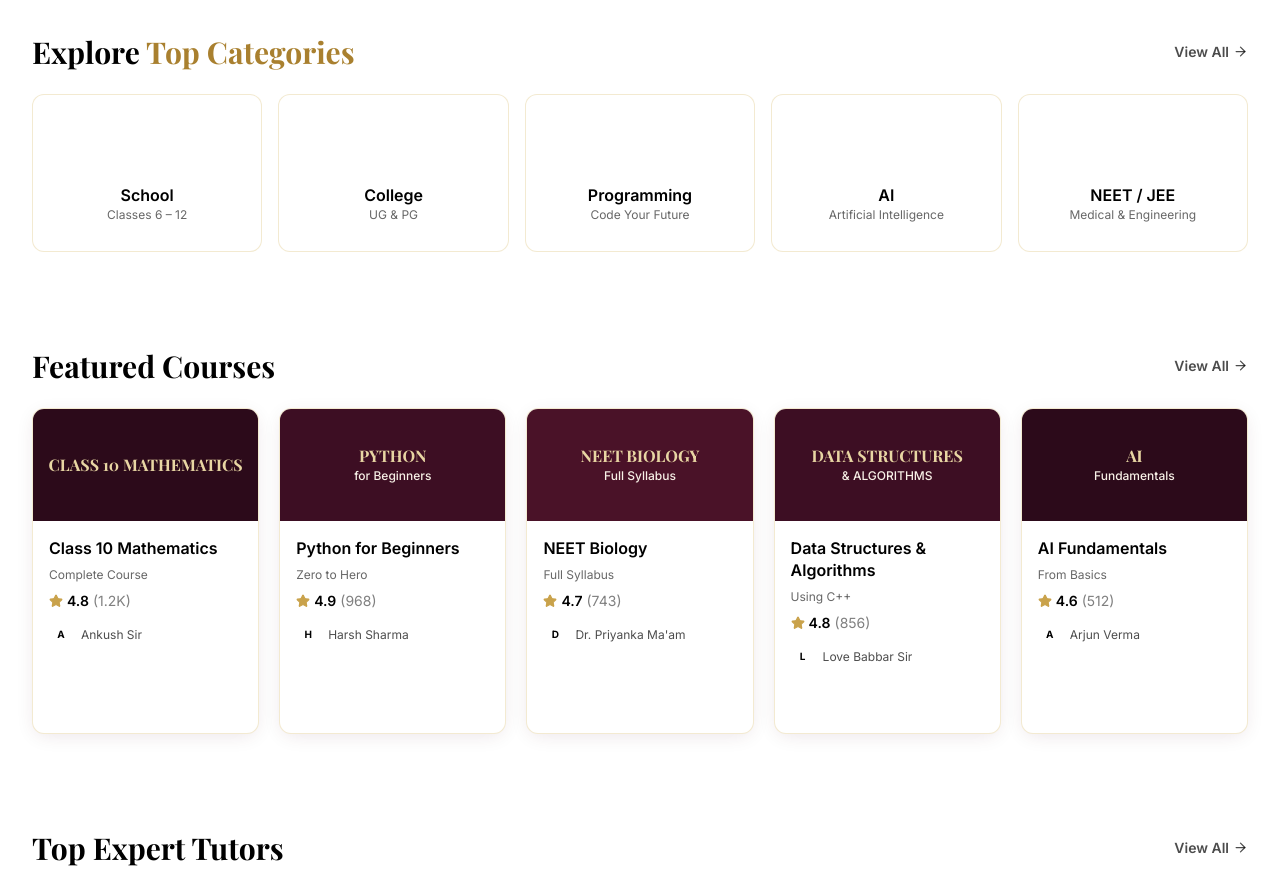
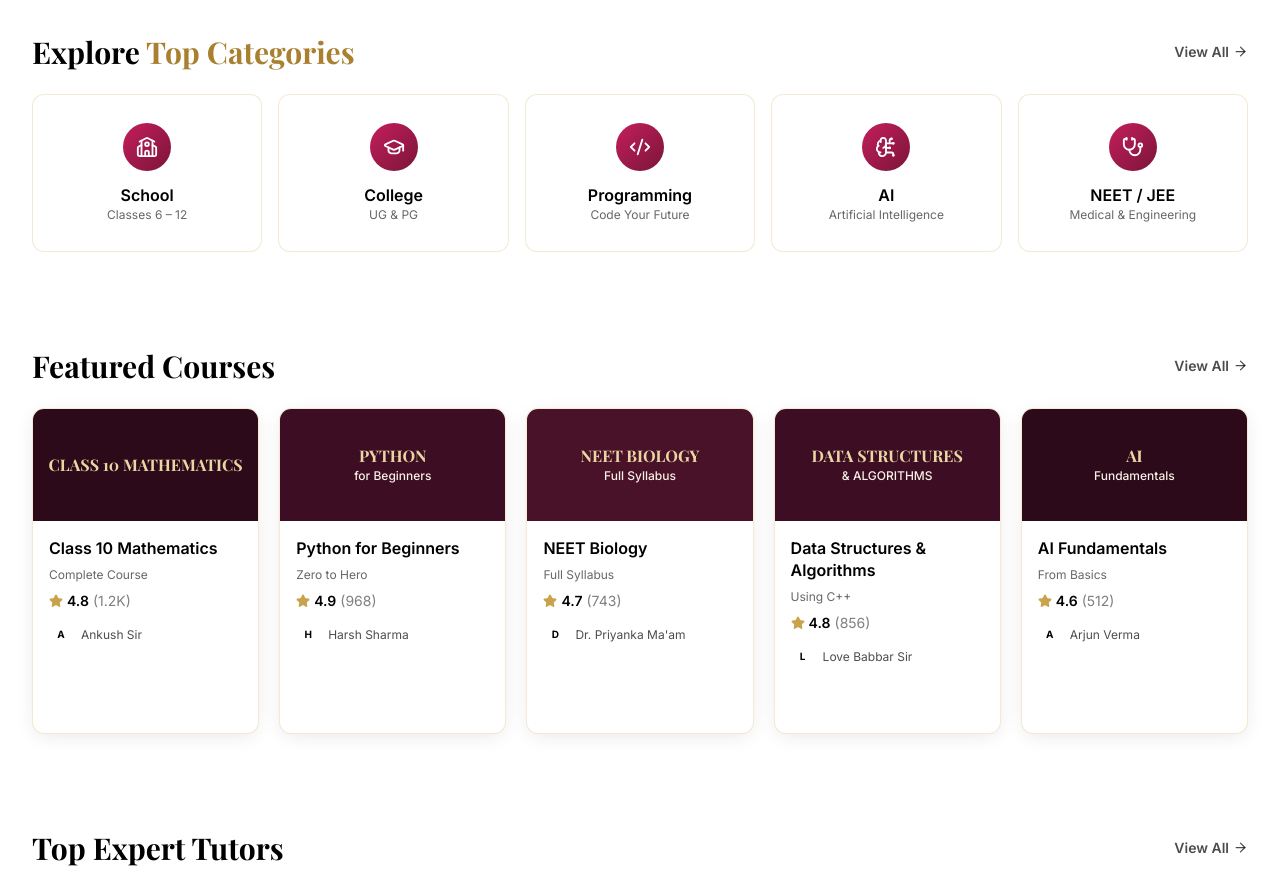
Before and after one commit to mdhafiss123-git/Homepage, a React (Vite) app: page / in a window 1280 px wide. Shown: the part 820-1708 px from the top of the page. Built offline with nearby package versions, Linux system fonts and the light colour scheme.

Commit message:
Update Categories.jsx

```diff
--- a/src/components/Categories.jsx
+++ b/src/components/Categories.jsx
@@ -19,7 +19,7 @@ export default function Categories() {
             key={label}
             className="group bg-white border border-gold-300/50 rounded-xl px-4 py-7 flex flex-col items-center text-center gap-3 hover:shadow-card-hover hover:-translate-y-0.5 transition-all cursor-pointer"
           >
-            <span className="flex items-center justify-center w-12 h-12 rounded-full bg-brown-light text-white group-hover:bg-brown-light-hover transition-colors">
+            <span className="flex items-center justify-center w-12 h-12 rounded-full bg-brand-gradient bg-brand-gradient-hover text-white transition-colors">
               <Icon size={22} />
             </span>
             <div>
```
